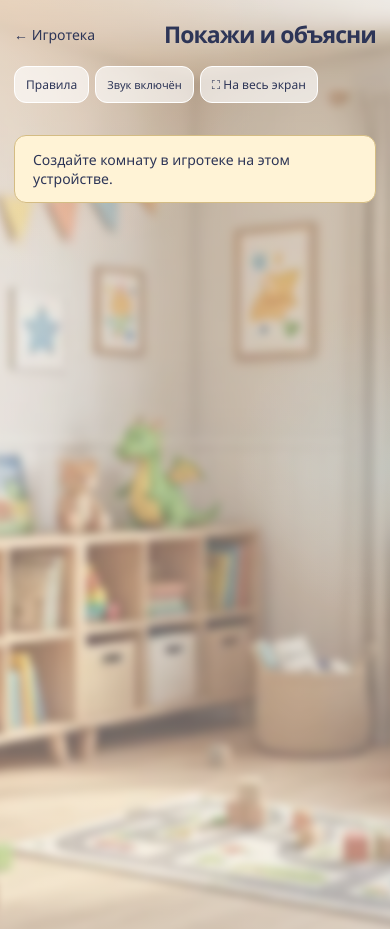
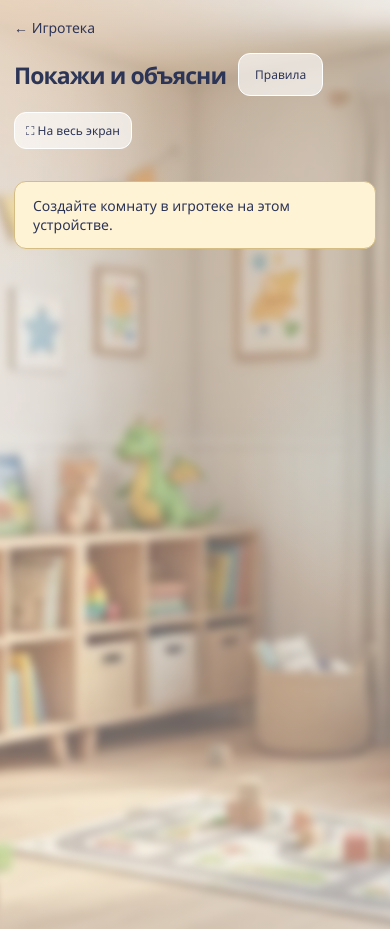
Before and after one commit to IvanDurnev/call_me_ai, a Flask app: page /games/activity/1 in a window 390 px wide. Run offline with Flask 3, Linux system fonts and the light colour scheme; parts of the project's set-up code (start-up, migrations or seed data) failed here and were passed over.

Commit message:
Simplify phone header and hide empty panel

```diff
--- a/static/activity.css
+++ b/static/activity.css
@@ -1,5 +1,6 @@
 .activity-shell { position: relative; z-index: 1; width: min(1560px,calc(100% - 48px)); margin: auto; padding-bottom: 24px; }
 .activity-shell > .durak-header h1 { font-size: 26px; }.activity-header-actions { display: flex; flex-wrap: wrap; gap: 8px; }.activity-header-actions button { font-size: 12px; }
+.activity-title-group { display: flex; align-items: center; gap: 12px; margin-right: auto; }.activity-title-group button { flex: none; font-size: 12px; }
 .activity-layout { display: grid; grid-template-columns: minmax(0,1fr) 340px; gap: 20px; align-items: start; }.activity-main { min-width: 0; padding: 22px; }.activity-sidebar { display: grid; gap: 16px; min-width: 0; }.activity-sidebar .durak-panel { padding: 22px; }.activity-turn h2 { font-size: 27px; overflow-wrap: anywhere; }.activity-turn > p { font-size: 14px; line-height: 1.6; color: #626b80; }
 .activity-method { display: flex; align-items: center; gap: 8px; padding: 12px; background: #f2eee5; border-radius: 12px; font-weight: 700; font-size: 15px; margin: 14px 0; }.activity-timer { font-size: 66px; line-height: 1.1; font-weight: 750; letter-spacing: -.04em; font-variant-numeric: tabular-nums; color: #92713e; margin: 20px 0; }
 .activity-controls { display: grid; gap: 10px; margin-top: 18px; }.activity-controls button { width: 100%; }.activity-controls p { font-size: 13px; line-height: 1.6; color: #637087; }.activity-controls select,.activity-controls input { width: 100%; min-width: 0; padding: 12px; margin-top: 8px; border: 1px solid #bfc6d3; border-radius: 10px; font: inherit; color: var(--text); background: white; }.activity-controls label { font-size: 13px; margin-top: 6px; }
@@ -63,4 +64,4 @@ body[data-mode="host"].is-table-drawing #sketch { flex: 1; min-height: 0; width:
 body[data-mode="host"].is-table-drawing #ink-status:empty { display: none; }
 .activity-page .activity-start-turn { width: min(100%, 280px); min-height: 72px; justify-self: center; font-size: 28px; font-weight: 800; letter-spacing: .02em; }
 .activity-start-hint { margin: 0; text-align: center; font-weight: 650; color: var(--text); }
-body[data-mode="player"] #board-details { display: none; }
+body[data-mode="player"] #board-panel { display: none; }
--- a/static/activity.js
+++ b/static/activity.js
@@ -6,7 +6,7 @@
   let state=null,busy=false,polling=false,timer,forceRender=false,lastRender='',first=true;
   let secretOpen=false,hasSeen=false,recovery=false,turnKey='',setupDraft=null,setupRoster='';
   let serverOffset=0,confirmCallback=null,layoutKey='',lastPositions=null,previousPhase='';
-  let audio=null,sound=true,beepTurn=null;
+  let audio=null,beepTurn=null;
   const tokenNodes=new Map(),svgNS='http://www.w3.org/2000/svg';
   const canvas=$('sketch'),ctx=canvas.getContext('2d');
   let tool='pen',width=7,pointer=null,activeStroke=null,inkBusy=false;
@@ -22,7 +22,7 @@
   const seconds=deadline=>Math.max(0,Math.ceil(deadline-Date.now()/1000-serverOffset));
 
   function unlockAudio(){if(!sound)return;try{const Audio=window.AudioContext||window.webkitAudioContext;if(Audio){audio ||= new Audio();audio.resume().catch(()=>{});}}catch{}}
-  function beep(){if(!sound||!audio||audio.state!=='running')return;try{const oscillator=audio.createOscillator(),gain=audio.createGain();oscillator.frequency.value=660;gain.gain.setValueAtTime(.0001,audio.currentTime);gain.gain.exponentialRampToValueAtTime(.12,audio.currentTime+.02);gain.gain.exponentialRampToValueAtTime(.0001,audio.currentTime+.45);oscillator.connect(gain);gain.connect(audio.destination);oscillator.start();oscillator.stop(audio.currentTime+.5);}catch{}}
+  function beep(){if(!audio||audio.state!=='running')return;try{const oscillator=audio.createOscillator(),gain=audio.createGain();oscillator.frequency.value=660;gain.gain.setValueAtTime(.0001,audio.currentTime);gain.gain.exponentialRampToValueAtTime(.12,audio.currentTime+.02);gain.gain.exponentialRampToValueAtTime(.0001,audio.currentTime+.45);oscillator.connect(gain);gain.connect(audio.destination);oscillator.start();oscillator.stop(audio.currentTime+.5);}catch{}}
   async function api(path,data){const controller=new AbortController(),timeout=setTimeout(()=>controller.abort(),8000);try{const response=await fetch(path,{method:data?'POST':'GET',cache:'no-store',signal:controller.signal,headers:{'Content-Type':'application/json',...(token?{Authorization:`Bearer ${token}`}:{})},...(data?{body:JSON.stringify(data)}:{})});const result=await response.json();if(!response.ok)throw new Error(result.error||'Не удалось выполнить запрос.');return result;}finally{clearTimeout(timeout);}}
   function button(label,action,extra={},primary=false){const e=el('button',label,primary?'durak-primary':'durak-secondary');e.type='button';e.disabled=busy;e.addEventListener('click',()=>send(action,extra));return e;}
   function customButton(label,callback){const e=el('button',label,'durak-secondary');e.type='button';e.disabled=busy;e.addEventListener('click',callback);return e;}
@@ -186,7 +186,7 @@
 
   $('continue-recovery').addEventListener('click',()=>{recovery=false;render(true);});
   $('confirm-cancel').addEventListener('click',()=>$('confirm-dialog').close());$('confirm-accept').addEventListener('click',()=>{$('confirm-dialog').close();const callback=confirmCallback;confirmCallback=null;callback?.();});
-  $('help-button').addEventListener('click',()=>$('help-dialog').showModal());$('sound-button').addEventListener('click',()=>{sound=!sound;$('sound-button').setAttribute('aria-pressed',String(sound));text('sound-button',sound?'Звук включён':'Звук выключен');if(sound)unlockAudio();});
+  $('help-button').addEventListener('click',()=>$('help-dialog').showModal());
   if(document.fullscreenEnabled&&host){$('fullscreen').hidden=false;$('fullscreen').addEventListener('click',async()=>{try{if(document.fullscreenElement)await document.exitFullscreen();else await document.documentElement.requestFullscreen();}catch{feedback('Включите полный экран через меню браузера.');}});}
   window.addEventListener('online',()=>{processInk();poll(true);});window.addEventListener('resize',()=>{layoutKey='';if(state)renderBoard();});
   document.addEventListener('visibilitychange',()=>{if(document.hidden){secretOpen=false;if(state)renderSecret();flushStroke();}else poll(true);});
--- a/templates/activity.html
+++ b/templates/activity.html
@@ -6,13 +6,13 @@
   <link rel="stylesheet" href="{{ url_for('static', filename='call.css') }}">
   <link rel="stylesheet" href="{{ url_for('static', filename='games.css', v='10') }}">
   <link rel="stylesheet" href="{{ url_for('static', filename='durak.css', v='3') }}">
-  <link rel="stylesheet" href="{{ url_for('static', filename='activity.css', v='10') }}">
+  <link rel="stylesheet" href="{{ url_for('static', filename='activity.css', v='11') }}">
   <script src="{{ url_for('static', filename='activity.js', v='10') }}" defer></script>
 </head>
 <body class="landing-page games-page durak-page activity-page" data-mode="{{ mode }}" data-code="{{ code }}">
   <div class="landing-bg" aria-hidden="true"></div><div class="landing-overlay" aria-hidden="true"></div>
   <main class="activity-shell">
-    <header class="durak-header"><a href="{{ url_for('main.games') }}">← Игротека</a><h1>Покажи и объясни</h1><div class="activity-header-actions"><button id="help-button" type="button">Правила</button><button id="sound-button" type="button" aria-pressed="true">Звук включён</button><button id="fullscreen" type="button" hidden>⛶ На весь экран</button></div></header>
+    <header class="durak-header"><a href="{{ url_for('main.games') }}">← Игротека</a><div class="activity-title-group"><h1>Покажи и объясни</h1><button id="help-button" type="button">Правила</button></div><div class="activity-header-actions"><button id="fullscreen" type="button" hidden>⛶ На весь экран</button></div></header>
     <p id="feedback" class="durak-feedback" role="status" aria-live="polite"></p>
     <section id="corrupt-panel" class="durak-panel" hidden><h2>Не удалось восстановить игру</h2><p>Сохранение оставлено без изменений. Можно создать новую комнату.</p><a href="{{ url_for('main.games') }}">В игротеку →</a></section>
     <section id="join-panel" class="durak-panel join-panel" hidden><p class="games-eyebrow">Рисуем, объясняем, показываем</p><h2>Присоединиться к игре</h2><p>Введите название команды. Нужен только один телефон на команду; передавайте его друг другу.</p><form id="join-form"><label for="player-name">Название команды</label><input id="player-name" name="name" required maxlength="24" autocomplete="off"><button id="join-submit" class="durak-primary" type="submit">Присоединиться →</button></form></section>
```
